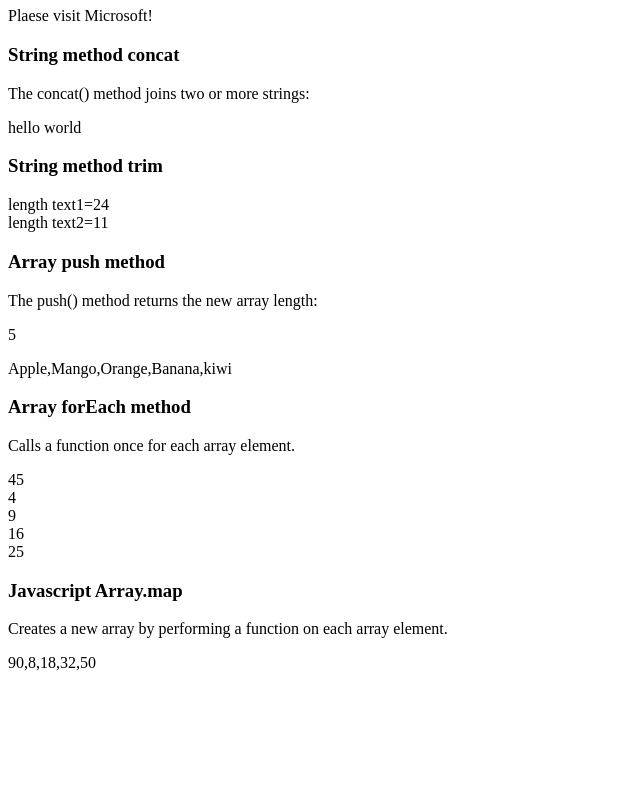
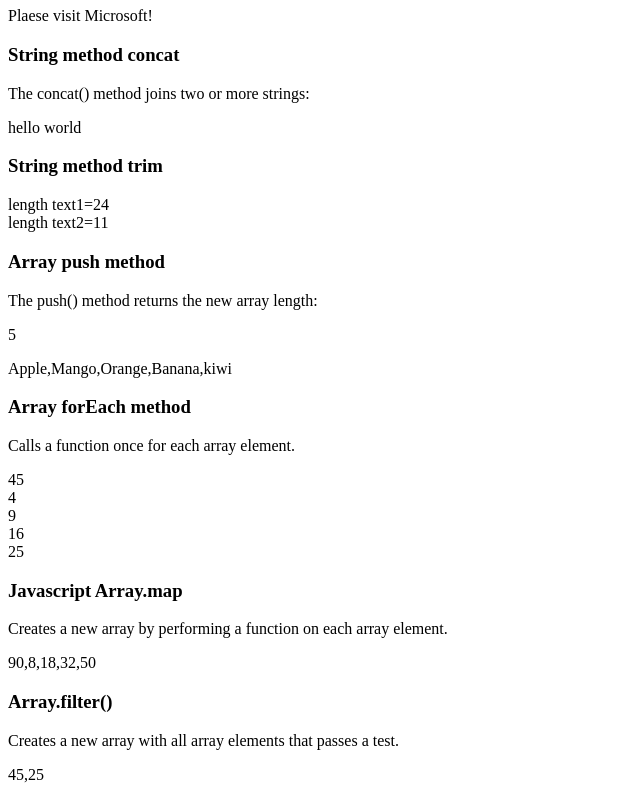
Before and after one commit to sauravets/html-template, a plain HTML site: page javascriptif-else.html in a window 1280 px wide. Shown: the part 1365-2165 px from the top of the page, without its empty margins (0-640 px from the left). Before the commit the page ends 2053 px from the top, so only its background shows below. Drawn offline with Linux system fonts and the light colour scheme.

Commit message:
array/string

```diff
--- a/javascriptif-else.html
+++ b/javascriptif-else.html
@@ -253,6 +253,19 @@
         }
     </script>
 
+    <!-- array filter -->
+    <h3>Array.filter()</h3>
+    <p>Creates a new array with all array elements that passes a test.</p>
+    <p id="filter"></p>
+    <script>
+        const number=[45,4,9,16,25];
+        const over18=number.filter(myFunction);
+        document.getElementById("filter").innerHTML=over18;
+        function myFunction(value,index,array){
+            return value>18;
+        }
+    </script>
+
 </body>
 
 </html>
```
